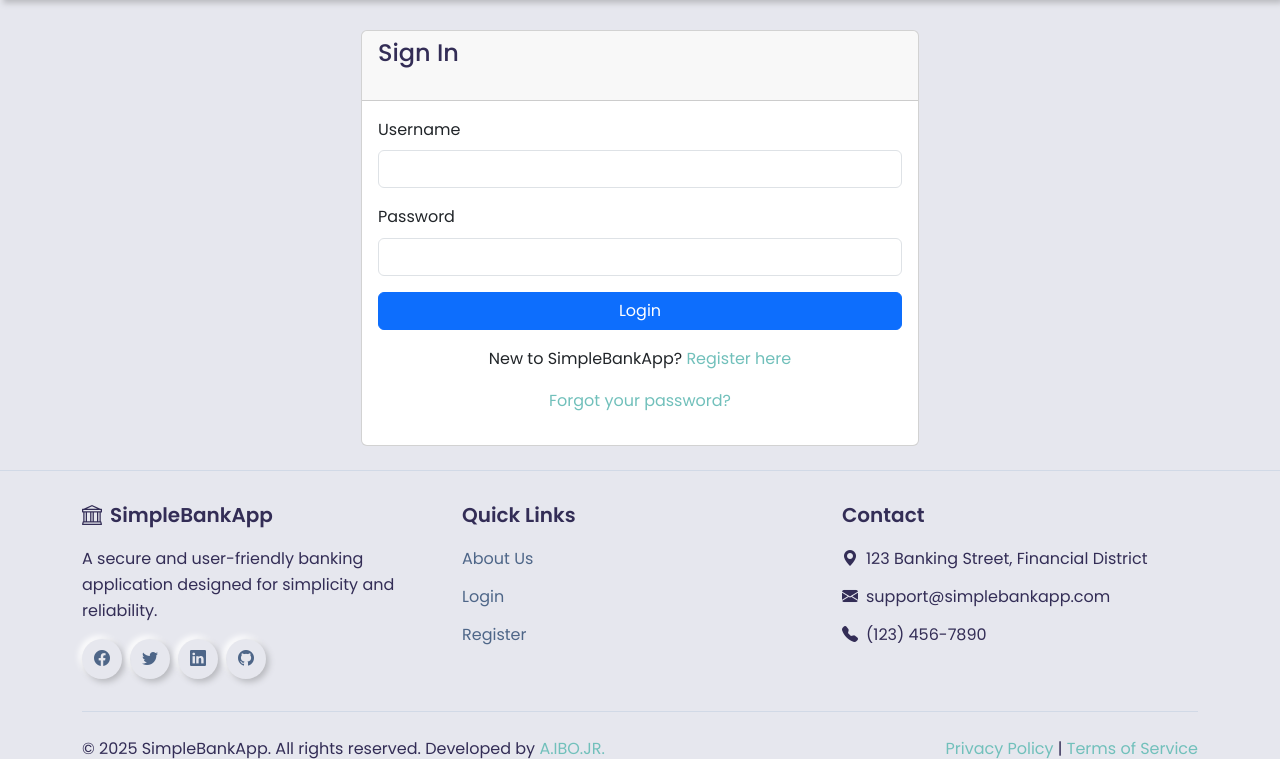
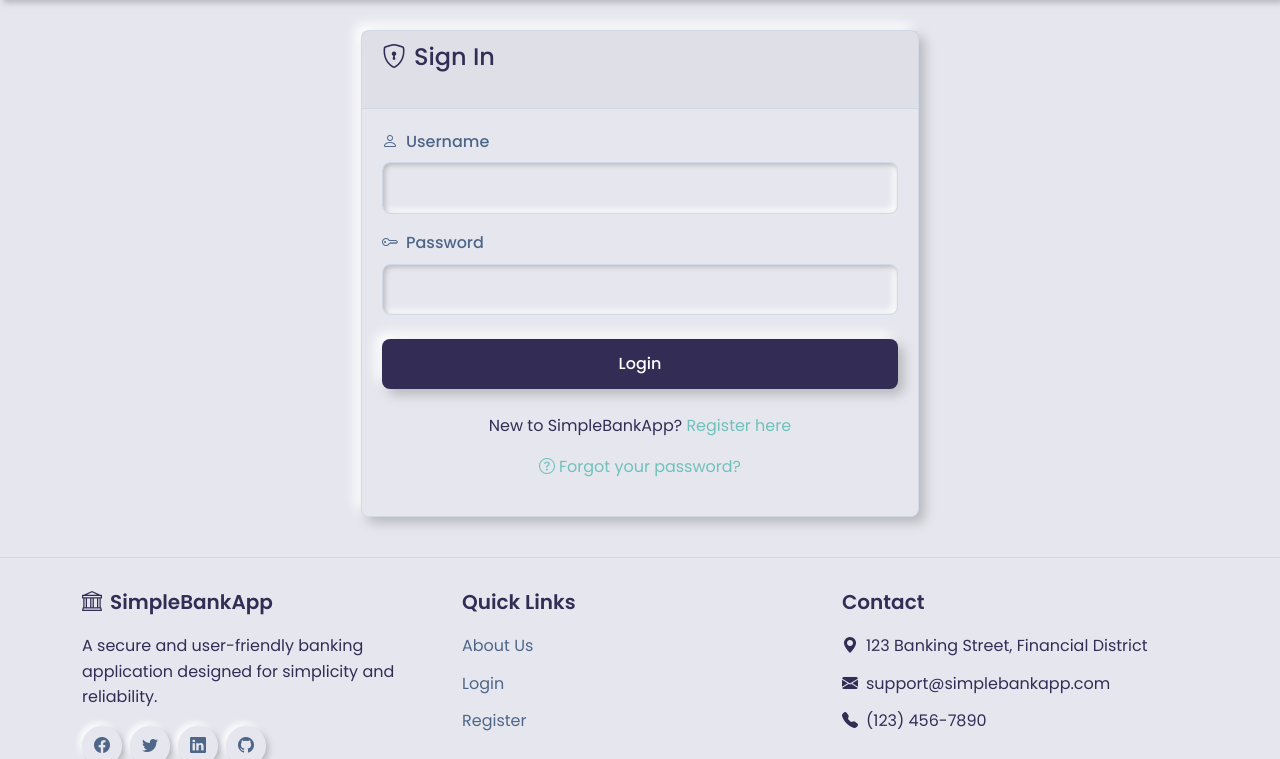
Before and after one commit to CSPC-BSCS-3B/CSEC_322_FINAL_PROJECT, a Flask app: page /login in a window 1280 px wide. Shown: the part 74-833 px from the top of the page. Run offline with Flask 3, Linux system fonts and the light colour scheme; parts of the project's set-up code (start-up, migrations or seed data) failed here and were passed over; some libraries are stand-ins or nearby versions.

Commit message:
Enhances login with neumorphic UI elements
Introduces new neumorphic styles for form controls and buttons to improve visual consistency and modernize the login page. Updates markup to apply these styles, adds icons to form labels, and refines alert and link appearances for a more cohesive user experience.

```diff
--- a/static/css/neumorphism.css
+++ b/static/css/neumorphism.css
@@ -343,6 +343,56 @@ a:hover {
   padding: 0.75rem 1.25rem;
 }
 
+/* Neumorphic Form Controls */
+.glass-form-control {
+  background-color: var(--neu-bg);
+  border: 1px solid var(--neu-bg-darker);
+  border-radius: var(--neu-radius);
+  padding: 0.8rem 1.2rem;
+  box-shadow: var(--neu-shadow-inset);
+  color: var(--neu-text-primary);
+  transition: all 0.3s ease;
+}
+
+.glass-form-control:focus {
+  outline: none;
+  box-shadow: 0 0 0 3px rgba(113, 192, 187, 0.2), var(--neu-shadow-inset);
+  border-color: var(--neu-accent);
+}
+
+.glass-form-label {
+  font-weight: 500;
+  margin-bottom: 0.5rem;
+  color: var(--neu-text-secondary);
+}
+
+/* Neumorphic Button - Primary */
+.neu-btn-primary {
+  background-color: var(--neu-dark);
+  color: white;
+  border: none;
+  border-radius: var(--neu-radius);
+  padding: 0.8rem 1.5rem;
+  font-weight: 500;
+  box-shadow: var(--neu-shadow);
+  transition: all 0.3s ease;
+}
+
+.neu-btn-primary:hover {
+  transform: translateY(-2px);
+  box-shadow: var(--neu-shadow-large);
+  filter: brightness(1.1);
+  background-color: var(--neu-accent); /* Change to accent color on hover */
+  color: white;
+}
+
+.neu-btn-primary:active {
+  transform: translateY(0);
+  box-shadow: var(--neu-shadow-small);
+  filter: brightness(0.95);
+  background-color: var(--neu-medium);
+}
+
 /* Responsive adjustments */
 @media (max-width: 768px) {
   .neu-navbar .nav-link {
--- a/templates/login.html
+++ b/templates/login.html
@@ -3,13 +3,13 @@
 {% block content %}
 <div class="row">
     <div class="col-md-6 offset-md-3">
-        <div class="card">
+        <div class="bootstrap-card-neu">
             <div class="card-header">
-                <h4>Sign In</h4>
+                <h4 class="neu-text-primary"><i class="bi bi-shield-lock me-2"></i>Sign In</h4>
             </div>
             <div class="card-body">
                 {% if form.errors %}
-                <div class="alert alert-danger">
+                <div class="neu-alert neu-alert-danger">
                     <strong>Error!</strong> Please fix the issues below and try again.
                 </div>
                 {% endif %}
@@ -17,8 +17,10 @@
                 <form method="post" id="login-form" novalidate>
                     {{ form.hidden_tag() }}
                     <div class="mb-3">
-                        {{ form.username.label(class="form-label") }}
-                        {{ form.username(class="form-control" + (" is-invalid" if form.username.errors else ""), id="username") }}
+                        <label for="username" class="glass-form-label neu-text-primary">
+                            <i class="bi bi-person me-2"></i>Username
+                        </label>
+                        {{ form.username(class="form-control glass-form-control" + (" is-invalid" if form.username.errors else ""), id="username") }}
                         {% for error in form.username.errors %}
                         <div class="invalid-feedback">
                             {{ error }}
@@ -27,8 +29,10 @@
                         <div id="username-error" class="text-danger d-none">Username field cannot be empty</div>
                     </div>
                     <div class="mb-3">
-                        {{ form.password.label(class="form-label") }}
-                        {{ form.password(class="form-control" + (" is-invalid" if form.password.errors else ""), id="password") }}
+                        <label for="password" class="glass-form-label neu-text-primary">
+                            <i class="bi bi-key me-2"></i>Password
+                        </label>
+                        {{ form.password(class="form-control glass-form-control" + (" is-invalid" if form.password.errors else ""), id="password") }}
                         {% for error in form.password.errors %}
                         <div class="invalid-feedback">
                             {{ error }}
@@ -36,13 +40,13 @@
                         {% endfor %}
                         <div id="password-error" class="text-danger d-none">Password field cannot be empty</div>
                     </div>
-                    <div class="d-grid gap-2">
-                        {{ form.submit(class="btn btn-primary", id="login-button") }}
+                    <div class="d-grid gap-2 mt-4">
+                        {{ form.submit(class="btn neu-btn-primary", id="login-button", style="background-color: var(--neu-dark); color: white;") }}
                     </div>
                 </form>
-                <div class="mt-3 text-center">
-                    <p>New to SimpleBankApp? <a href="{{ url_for('register') }}">Register here</a></p>
-                    <p><a href="{{ url_for('reset_password_request') }}">Forgot your password?</a></p>
+                <div class="mt-4 text-center">
+                    <p>New to SimpleBankApp? <a href="{{ url_for('register') }}" class="neu-text-accent">Register here</a></p>
+                    <p><a href="{{ url_for('reset_password_request') }}" class="neu-text-accent"><i class="bi bi-question-circle me-1"></i>Forgot your password?</a></p>
                 </div>
             </div>
         </div>
@@ -87,14 +91,14 @@
                 event.preventDefault();
 
                 // Remove any existing error alert
-                const existingErrorAlert = document.querySelector('.alert.alert-danger.mb-3');
+                const existingErrorAlert = document.querySelector('.neu-alert-danger');
                 if (existingErrorAlert) {
                     existingErrorAlert.remove();
                 }
 
                 // Create and insert a new error alert
                 const errorAlert = document.createElement('div');
-                errorAlert.className = 'alert alert-danger mb-3';
+                errorAlert.className = 'neu-alert neu-alert-danger';
                 errorAlert.innerHTML = '<strong>Error!</strong> Login fields cannot be empty, please try again.';
                 loginForm.insertBefore(errorAlert, loginForm.firstChild);
 
```
